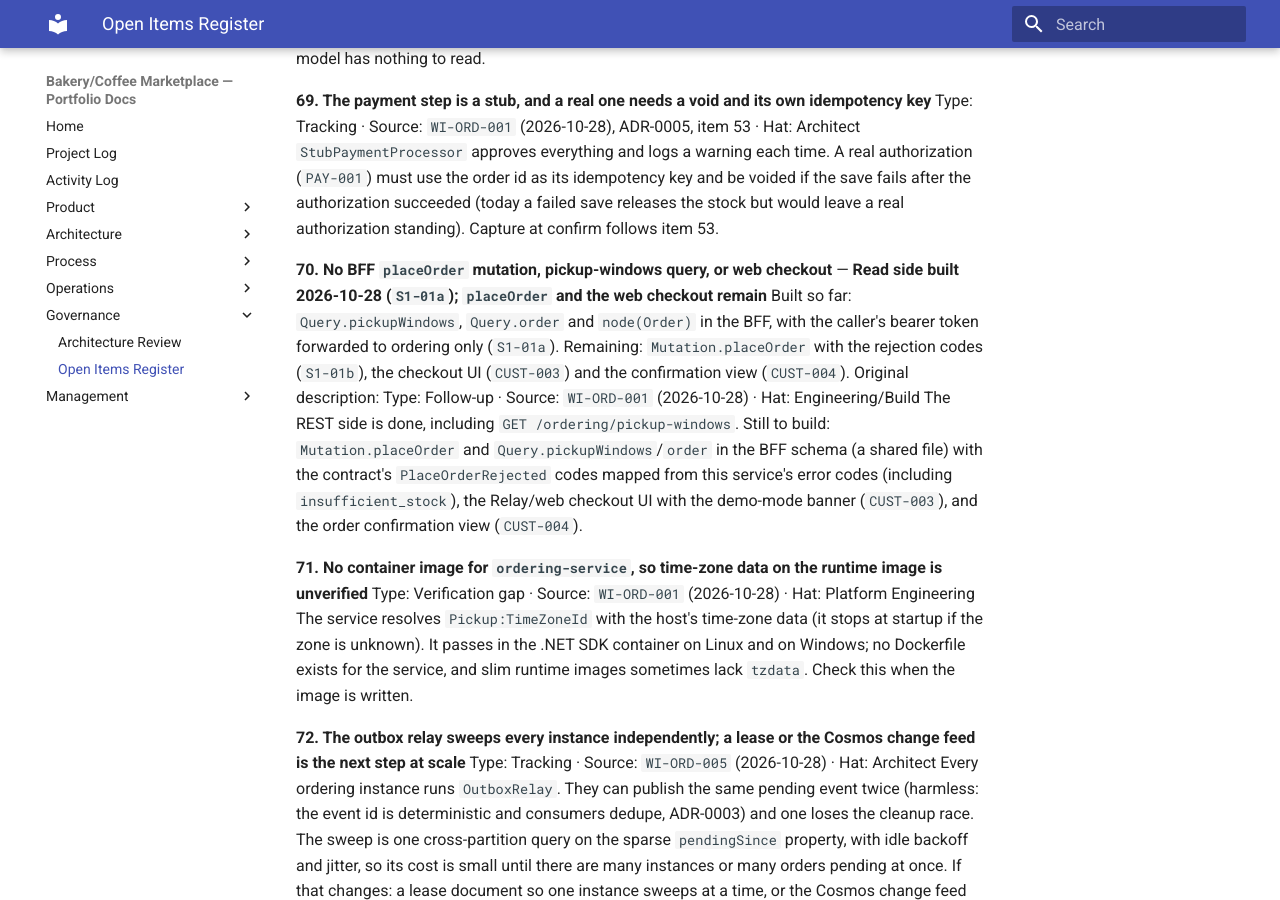
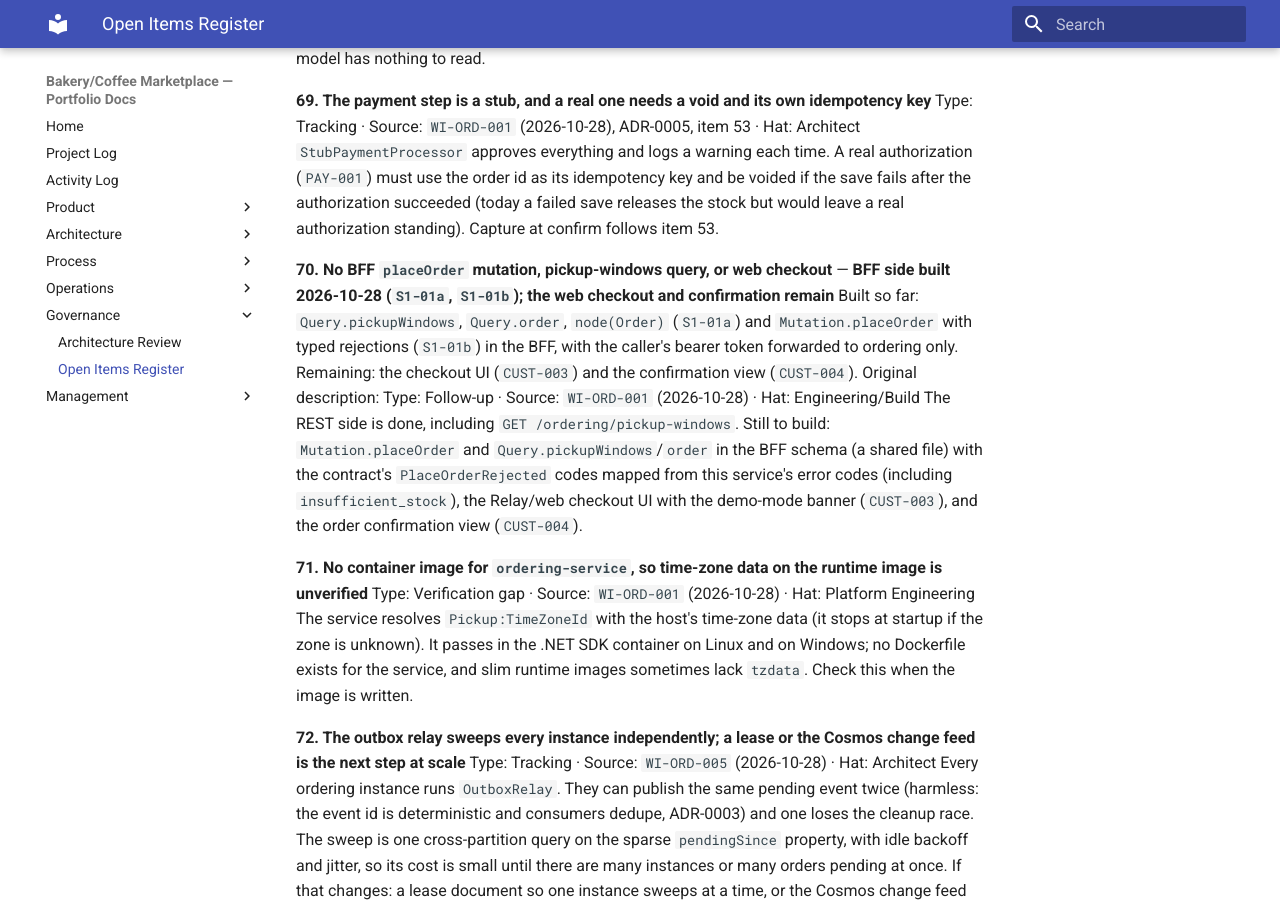
Before and after one commit to benjamin-hedrick/bakery-marketplace, an MkDocs documentation site: the page built from docs/governance/open-items-register.md, in a window 1280 px wide and 900 px high, scrolled down 11448 px. Built offline with MkDocs 1.6.1 and Material for MkDocs 9.7.7, drawn with Linux system fonts in a browser that asks for light colours.

Commit message:
S1-01b: contract as-built note for placeOrder, register item 70, run notes, backlog status
Co-Authored-By: Claude Sonnet 5.5 <noreply@anthropic.com>

```diff
--- a/docs/governance/open-items-register.md
+++ b/docs/governance/open-items-register.md
@@ -285,8 +285,8 @@ Checkout stores the order as `Placed` but publishes nothing (`ORD-005` is not bu
 Type: Tracking · Source: `WI-ORD-001` (2026-10-28), ADR-0005, item 53 · Hat: Architect
 `StubPaymentProcessor` approves everything and logs a warning each time. A real authorization (`PAY-001`) must use the order id as its idempotency key and be voided if the save fails after the authorization succeeded (today a failed save releases the stock but would leave a real authorization standing). Capture at confirm follows item 53.
 
-**70. No BFF `placeOrder` mutation, pickup-windows query, or web checkout** — **Read side built 2026-10-28 (`S1-01a`); `placeOrder` and the web checkout remain**
-Built so far: `Query.pickupWindows`, `Query.order` and `node(Order)` in the BFF, with the caller's bearer token forwarded to ordering only (`S1-01a`). Remaining: `Mutation.placeOrder` with the rejection codes (`S1-01b`), the checkout UI (`CUST-003`) and the confirmation view (`CUST-004`). Original description:
+**70. No BFF `placeOrder` mutation, pickup-windows query, or web checkout** — **BFF side built 2026-10-28 (`S1-01a`, `S1-01b`); the web checkout and confirmation remain**
+Built so far: `Query.pickupWindows`, `Query.order`, `node(Order)` (`S1-01a`) and `Mutation.placeOrder` with typed rejections (`S1-01b`) in the BFF, with the caller's bearer token forwarded to ordering only. Remaining: the checkout UI (`CUST-003`) and the confirmation view (`CUST-004`). Original description:
 Type: Follow-up · Source: `WI-ORD-001` (2026-10-28) · Hat: Engineering/Build
 The REST side is done, including `GET /ordering/pickup-windows`. Still to build: `Mutation.placeOrder` and `Query.pickupWindows`/`order` in the BFF schema (a shared file) with the contract's `PlaceOrderRejected` codes mapped from this service's error codes (including `insufficient_stock`), the Relay/web checkout UI with the demo-mode banner (`CUST-003`), and the order confirmation view (`CUST-004`).
 
```
Also changed, not shown: CLAUDE.md (+1 -1 lines), docs/architecture/data-model-api-contracts.md (+3 -1 lines), docs/management/slice-1/03-prioritized-backlog.md (+1 -1 lines).
